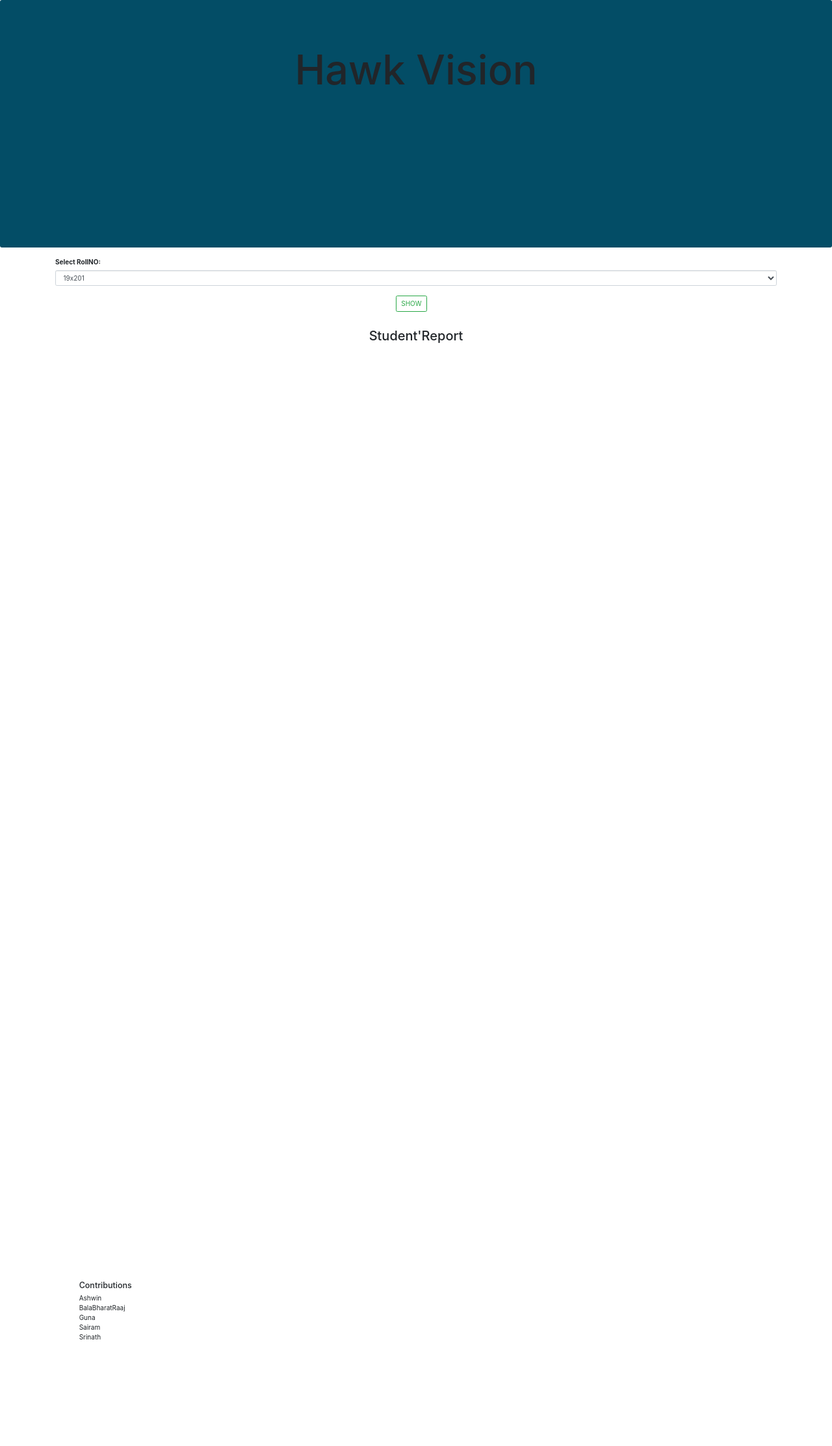
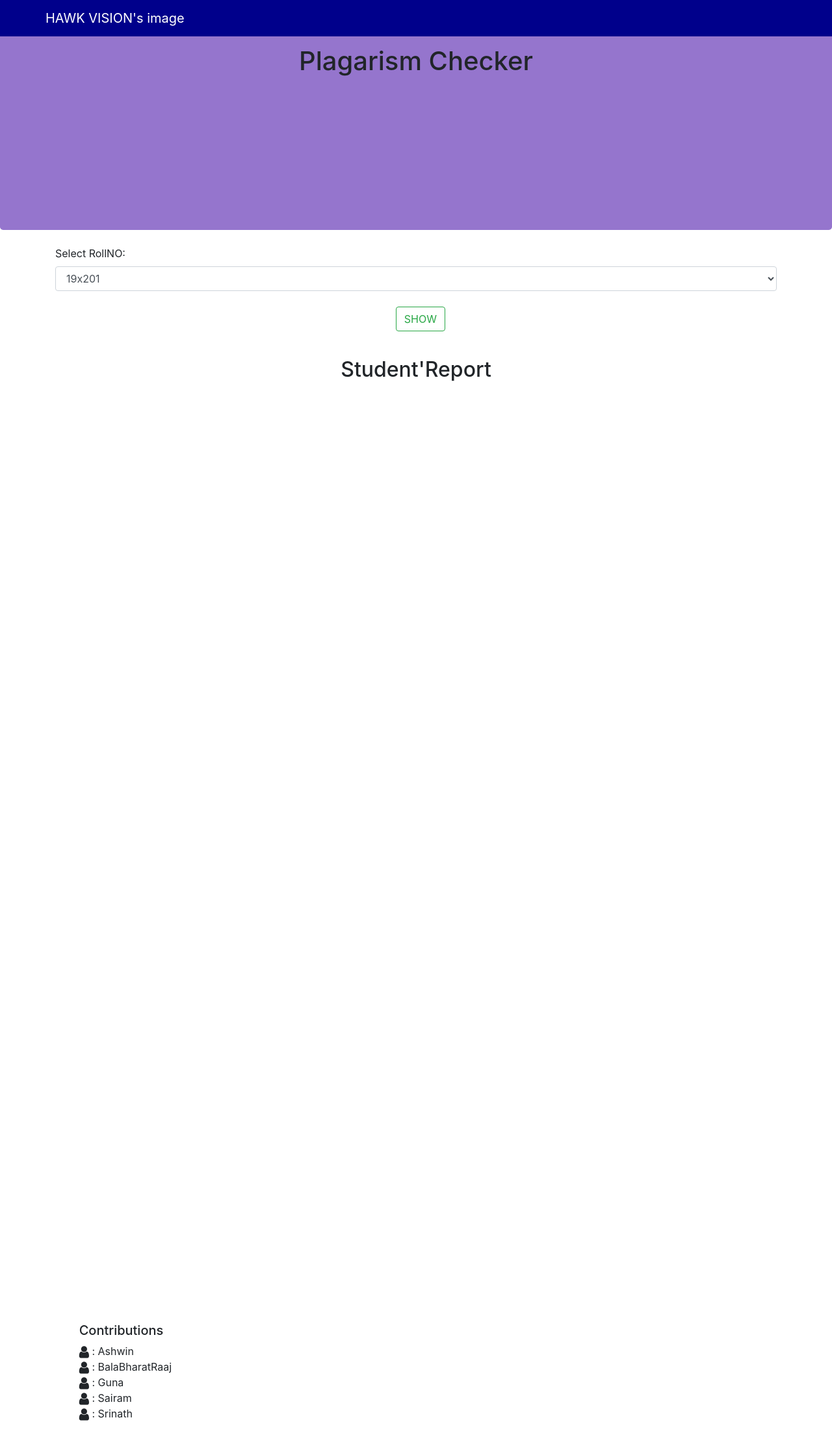
Before and after one commit to sairam2661/hawk-vision, a website: page index.html in a window 1280 px wide. Shown: the whole page at 65% size. Drawn offline with nearby package versions, Linux system fonts and the light colour scheme.

Commit message:
added font-awesome

```diff
--- a/index.html
+++ b/index.html
@@ -4,19 +4,24 @@
     <meta charset="utf-8">
     <title>Hawk Vision</title>
     <link rel="stylesheet" href="node_modules/bootstrap/dist/css/bootstrap.min.css">
+    <link rel="stylesheet"  href="node_modules/font-awesome/css/font-awesome.min.css">
     <link rel="stylesheet" href="https://stackpath.bootstrapcdn.com/bootstrap/4.3.1/css/bootstrap.min.css" integrity="sha384-ggOyR0iXCbMQv3Xipma34MD+dH/1fQ784/j6cY/iJTQUOhcWr7x9JvoRxT2MZw1T" crossorigin="anonymous">
     <link rel="stylesheet" type="text/css" href="mystyle.css">
     <script src="https://cdn.jsdelivr.net/npm/chart.js@2.8.0"></script>
   </head>
   <body>
 
-    <nav></nav>
+    <nav class="navbar navbar-dark navbar-expand fixed-top navigation">
+      <div class="container align-items-center">
+        <a class="navbar-brand mr-auto" href="#">HAWK VISION's image</a>
+      </div>
+    </nav>
 
     <header class="jumbotron">
       <div class="container">
         <div class="row">
           <div class="col-12">
-            <h1>Hawk Vision</h1>
+            <h1>Plagarism Checker</h1>
             <p></p>
           </div>
         </div>
@@ -101,11 +106,11 @@
           <div class="col-4 offset-1">
             <h5>Contributions</h5>
             <ul class="list-unstyled Contributions">
-              <li>Ashwin</li>
-              <li>BalaBharatRaaj</li>
-              <li>Guna</li>
-              <li>Sairam</li>
-              <li>Srinath</li>
+              <li><i class="fa fa-user fa-lg"></i> : Ashwin</li>
+              <li><i class="fa fa-user fa-lg"></i> : BalaBharatRaaj</li>
+              <li><i class="fa fa-user fa-lg"></i> : Guna</li>
+              <li><i class="fa fa-user fa-lg"></i> : Sairam</li>
+              <li><i class="fa fa-user fa-lg"></i> : Srinath</li>
 
             </ul>
 
--- a/mystyle.css
+++ b/mystyle.css
@@ -17,10 +17,11 @@
     text-align: center;
     margin: 0px auto;
     padding: 70px 30px 70px 30px;
-    background-color: #034d66;
+    background: #9575CD ;
+    ;
   }
 
-  .contributions
-  {
-
-  }
+ .navigation
+ {
+   background-color: darkblue;
+ }
```
Also changed, not shown: package.json (added, +25 -0 lines), 2 other files.
